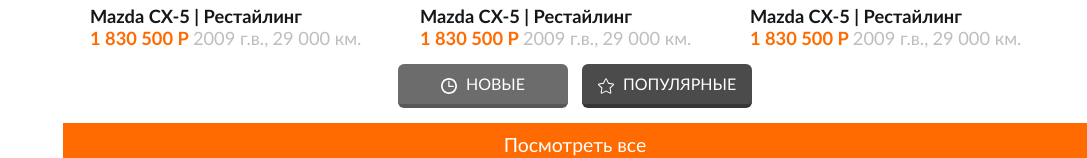
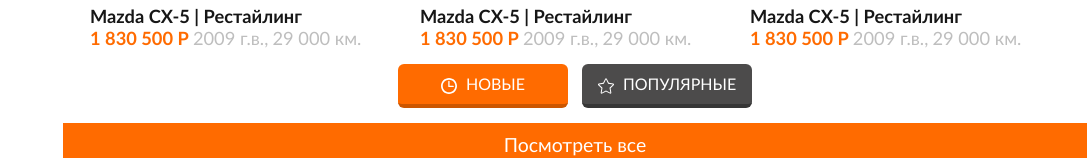
Before and after one commit to Kirbaba/carbax, a website: page index.html in a window 1280 px wide. Shown: the part 1811-1969 px from the top of the page, without its empty margins (193-1280 px from the left). Drawn offline with nearby package versions, Linux system fonts and the light colour scheme.

Commit message:
Index active buttons

```diff
--- a/app/sass/base/_elements.scss
+++ b/app/sass/base/_elements.scss
@@ -11,4 +11,12 @@
 			background-color: darken($orange, 10%);
 		}
 	}
+	&_controls_active {
+		background-color: $orange;
+		border-bottom-color: darken($orange, 10%);
+		&:hover {
+			background-color: darken($orange, 10%);
+			border-bottom-color: $orange;
+		}
+	}
 }
--- a/app/sass/content/_index.scss
+++ b/app/sass/content/_index.scss
@@ -501,9 +501,12 @@
 			text-align: center;
 		}
 		&__new, &__top {
-			width: 150px;
+			width: 170px;
 			margin: 0 5px 15px;
 			padding: 10px;
+			-webkit-box-sizing: border-box;
+			   -moz-box-sizing: border-box;
+			        box-sizing: border-box;
 			text: #fff 500 uppercase 14px;
 			@include transition(.2s);
 			-webkit-border-radius: 6px;
@@ -616,12 +619,6 @@
 		}
 		&__top {
 			@extend .home-fleamarket__top;
-			background-color: $orange;
-			border-bottom-color: darken($orange, 10%);
-			&:hover {
-				background-color: darken($orange, 10%);
-				border-bottom-color: $orange;
-			}
 		}
 	}
 	&-news {
@@ -876,3 +873,12 @@
 	    border-bottom: 1px solid #e3e3e3;
 	}
 }
+
+.btn_controls_active {
+	background-color: $orange;
+	border-bottom-color: darken($orange, 10%);
+	&:hover {
+		background-color: darken($orange, 10%);
+		border-bottom-color: $orange;
+	}
+}
--- a/index.html
+++ b/index.html
@@ -426,7 +426,7 @@
 					<!-- close .container -->
 					<!-- open .home-fleamarket__controls -->
 					<div class="home-fleamarket__controls">
-						<a href="#" class="btn home-fleamarket__new">
+						<a href="#" class="btn home-fleamarket__new btn_controls_active">
 							<svg xmlns="http://www.w3.org/2000/svg" viewBox="0 0 97.16 97.16">
 							  <g>
 							    <path d="M48.58 0C21.793 0 0 21.793 0 48.58s21.793 48.58 48.58 48.58 48.58-21.793 48.58-48.58S75.367 0 48.58 0zm0 86.823c-21.087 0-38.244-17.155-38.244-38.243S27.493 10.337 48.58 10.337 86.824 27.492 86.824 48.58 69.667 86.823 48.58 86.823z"/>
@@ -566,7 +566,7 @@
 							</svg>
 							НОВЫЕ
 						</a>
-						<a href="#"  class="btn home-deals__top">
+						<a href="#"  class="btn home-deals__top btn_controls_active">
 							<svg xmlns="http://www.w3.org/2000/svg" viewBox="0 0 507.936 507.936">
 							  <path d="M506.397 194.265c-3.719-11.505-13.698-19.896-25.68-21.644l-137.014-19.896-61.245-124.111c-5.371-10.87-16.4-17.735-28.509-17.735s-23.138 6.865-28.509 17.735l-61.245 124.111-136.982 19.896c-11.982 1.748-21.93 10.139-25.648 21.644-3.75 11.505-.636 24.123 8.041 32.577l99.13 96.619-23.393 136.442c-2.034 11.918 2.86 23.964 12.649 31.083 5.498 4.036 12.046 6.07 18.656 6.07 5.053 0 10.139-1.208 14.779-3.655l122.521-64.423L376.47 493.37c4.608 2.479 9.725 3.687 14.779 3.687 6.579 0 13.158-2.034 18.72-6.07 9.757-7.119 14.652-19.165 12.618-31.083L399.195 323.46l99.13-96.619c8.644-8.422 11.791-21.071 8.072-32.576zM365.029 312.368l26.221 152.906-137.3-72.178-137.3 72.178 26.221-152.906L31.789 204.085l153.509-22.311 68.65-139.112 68.682 139.112 153.509 22.311-111.11 108.283z"/>
 							</svg>
```
Also changed, not shown: app/html/index.html (+2 -2 lines), css/style.min.css, 1 other file.
